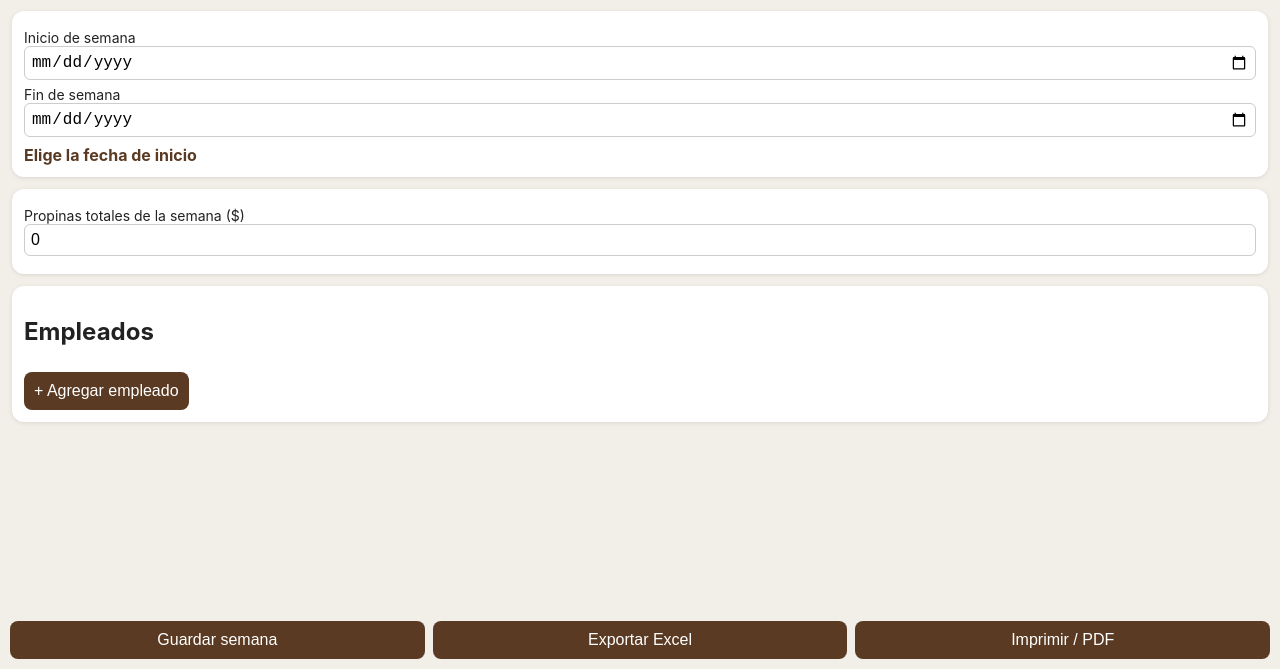
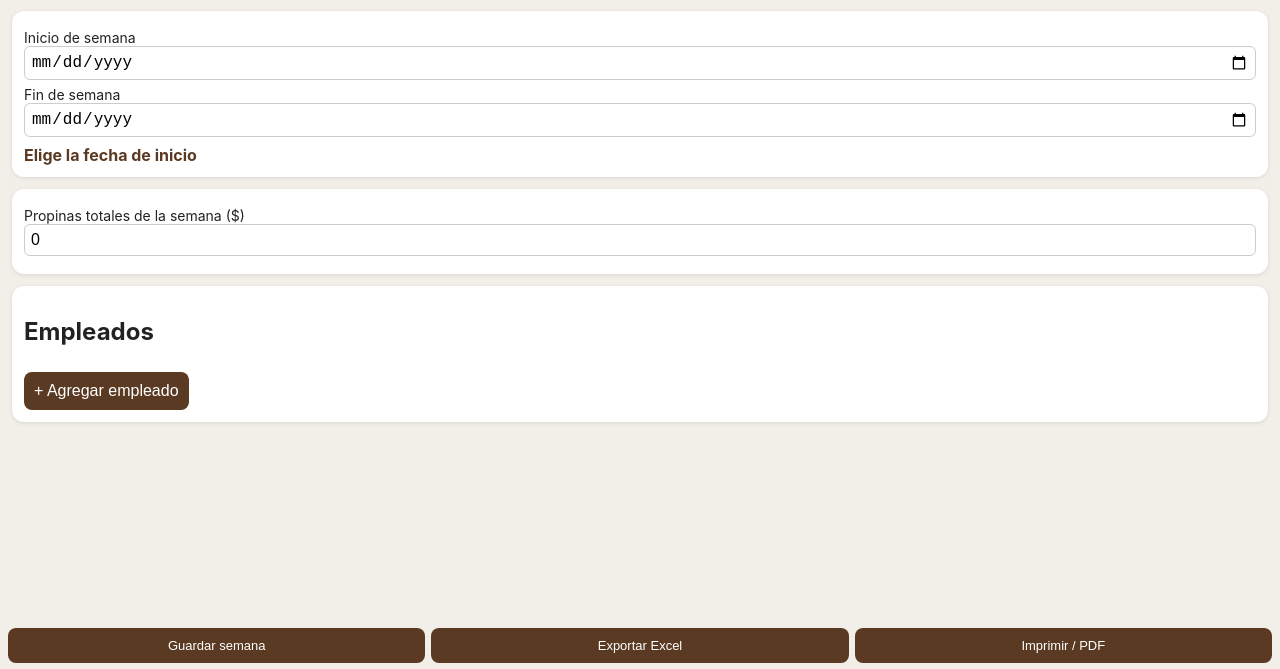
Before and after one commit to jormontoya-lgtm/-NOMINA-KOFFEIN-, a website: page docs/index.html in a window 1280 px wide. Shown: the part 131-800 px from the top of the page. Drawn offline with Linux system fonts and the light colour scheme.

Commit message:
Update styles for buttons and body padding

```diff
--- a/docs/index.html
+++ b/docs/index.html
@@ -27,6 +27,33 @@ td:last-child{text-align:right}
 .botones{position:fixed;bottom:0;left:0;right:0;display:flex;gap:8px;padding:10px;background:#f2efe9}
 .botones button{flex:1;margin:0}
 #aviso{display:none;position:sticky;top:0;z-index:9;background:#ffd84d;color:#333;padding:10px;border-radius:8px;margin-bottom:10px;font-weight:bold;text-align:center}
+  /* Barra inferior en una sola línea */
+.botones{
+  display:flex !important;
+  flex-wrap:nowrap !important;
+  gap:6px;
+  padding:6px 8px calc(6px + env(safe-area-inset-bottom));
+}
+.botones button{
+  flex:1 1 0;
+  min-width:0;
+  padding:10px 4px;
+  font-size:13px;
+  white-space:nowrap;
+  overflow:hidden;
+  text-overflow:ellipsis;
+}
+/* Espacio para que la barra no tape el contenido */
+body{ padding-bottom:80px; }
+
+/* Firma: que el dedo no mueva la página */
+canvas{
+  touch-action:none;
+  -webkit-user-select:none;
+  user-select:none;
+  -webkit-touch-callout:none;
+}
+
 </style>
 <script src="https://cdn.jsdelivr.net/npm/xlsx@0.18.5/dist/xlsx.full.min.js"></script>
 </head>
```
